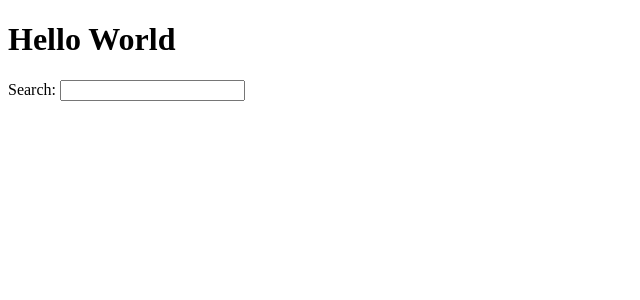
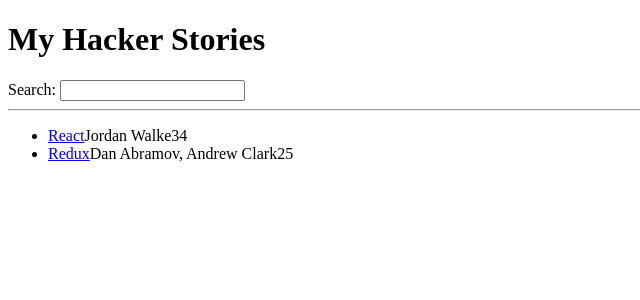
Before and after one commit to awidener3/rtr-stories-app, a React (Vite) app: page / in a window 1280 px wide. Shown: the top 300 px of the page, without its empty margins (0-640 px from the left). Built offline with nearby package versions, Linux system fonts and the light colour scheme.

Commit message:
Lists in React

```diff
--- a/src/App.jsx
+++ b/src/App.jsx
@@ -1,11 +1,45 @@
 // ! Notes at bottom
+const list = [
+	{
+		title: 'React',
+		url: 'https://reactjs.org/',
+		author: 'Jordan Walke',
+		num_comments: 3,
+		points: 4,
+		objectID: 0,
+	},
+	{
+		title: 'Redux',
+		url: 'https://redux.js.org/',
+		author: 'Dan Abramov, Andrew Clark',
+		num_comments: 2,
+		points: 5,
+		objectID: 1,
+	},
+];
+
 function App() {
 	return (
 		<div>
-			<h1>Hello World</h1>
+			<h1>My Hacker Stories</h1>
 
 			<label htmlFor="search">Search: </label>
 			<input type="text" id="search" />
+
+			<hr />
+
+			<ul>
+				{list.map((item) => (
+					<li key={item.objectID}>
+						<span>
+							<a href={item.url}>{item.title}</a>
+						</span>
+						<span>{item.author}</span>
+						<span>{item.num_comments}</span>
+						<span>{item.points}</span>
+					</li>
+				))}
+			</ul>
 		</div>
 	);
 }
@@ -20,5 +54,7 @@
 
   > REACT HTML ATTRIBUTES: https://legacy.reactjs.org/docs/dom-elements.html#all-supported-html-attributes
 
-  > ESLINT: install dev dependency `vite-plugin-eslint` and integrate into vite.config.js
+  > ESLINT: install dev dependency `vite-plugin-eslint` and integrate into vite.config.js (import eslint, then include in array). Create .eslintrc if needed
+
+  > MAPPED KEYS: When using keys, react can efficiently exchange changed items.
  */
```
